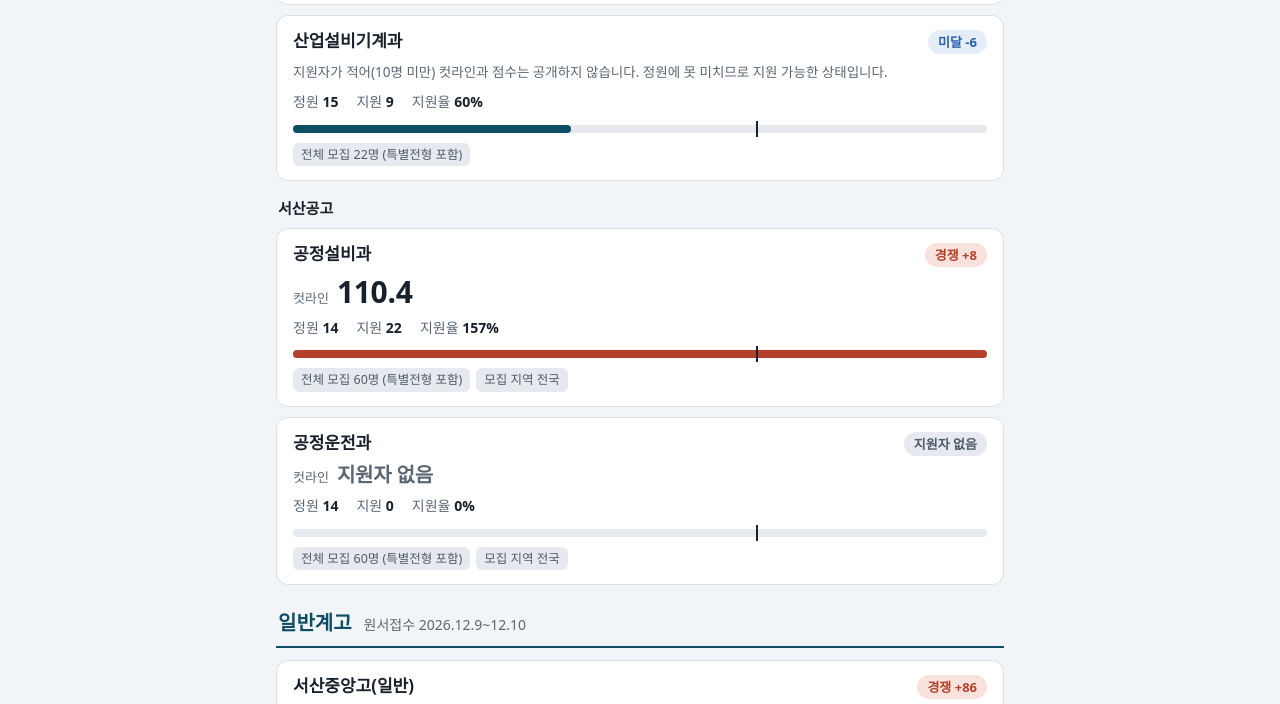
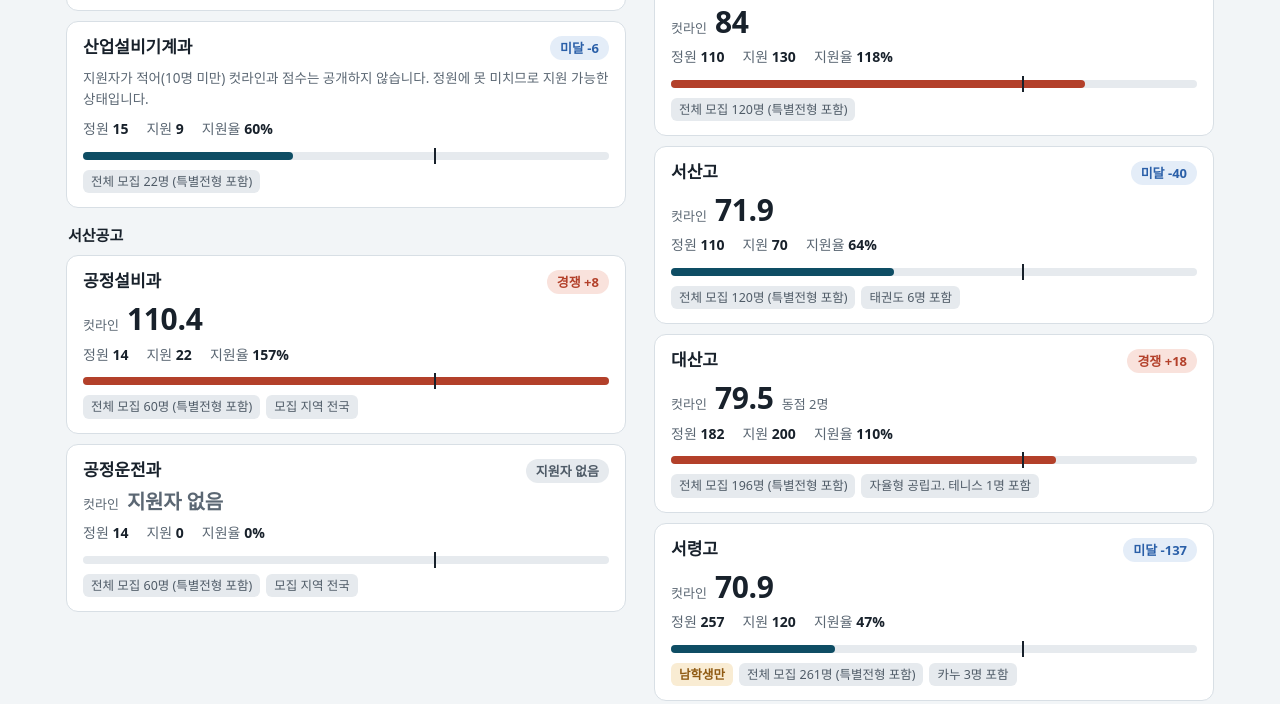
Before and after one commit to magicluffy1-tech/highschooladmission, a plain HTML site: page index.html in a window 1280 px wide. Shown: the part 726-1430 px from the top of the page. Drawn offline with Linux system fonts and the light colour scheme; a web font is replaced by a local one.

Commit message:
Add files via upload

```diff
--- a/index.html
+++ b/index.html
@@ -19,7 +19,7 @@
 *{box-sizing:border-box}
 html{color-scheme:light}
 body{margin:0;background:var(--bg);color:var(--ink);font-family:Pretendard,'Noto Sans KR','Malgun Gothic',system-ui,sans-serif;line-height:1.55;font-size:16px;-webkit-text-size-adjust:100%}
-.wrap{max-width:760px;margin:0 auto;padding:18px 16px 48px}
+.wrap{max-width:1180px;margin:0 auto;padding:18px 16px 48px}
 header{padding:6px 0 12px}
 h1{font-size:25px;font-weight:700;margin:0 0 6px;letter-spacing:-.01em}
 .meta{display:flex;flex-wrap:wrap;gap:4px 16px;color:var(--muted);font-size:14px}
@@ -35,7 +35,11 @@ h1{font-size:25px;font-weight:700;margin:0 0 6px;letter-spacing:-.01em}
 select,textarea,button.act{font:inherit}
 select{padding:7px 10px;border:1px solid var(--line);border-radius:8px;background:#fff;color:var(--ink);max-width:100%}
 
+.cols{display:grid;grid-template-columns:1fr;gap:0 28px;align-items:start}
+@media (min-width:760px){.cols{grid-template-columns:1fr 1fr}}
 .zone{margin-top:22px}
+.zone[data-z="일반계"] .zone-head{border-bottom-color:var(--open)}
+.zone[data-z="일반계"] .zone-head h2{color:var(--open)}
 .zone-head{display:flex;flex-wrap:wrap;align-items:baseline;gap:2px 12px;padding:0 2px 8px;border-bottom:2px solid var(--brand);margin-bottom:12px}
 .zone-head h2{font-size:20px;margin:0;color:var(--brand)}
 .zone-head .when{font-size:14px;color:var(--muted)}
@@ -80,7 +84,7 @@ button.act:hover{background:#0A3A4C}
 .student{margin-top:20px}
 .student h2{font-size:18px;margin:0 0 8px;display:flex;gap:10px;align-items:baseline;flex-wrap:wrap}
 .student h2 span{font-weight:400;color:var(--muted);font-size:15px}
-.res{background:var(--card);border:1px solid var(--line);border-radius:var(--radius);overflow:hidden}
+.res{margin-bottom:14px;background:var(--card);border:1px solid var(--line);border-radius:var(--radius);overflow:hidden}
 .res .zh{font-size:13px;font-weight:700;color:var(--brand);background:#F4F8FA;padding:6px 14px;border-bottom:1px solid var(--line)}
 .li{display:flex;justify-content:space-between;gap:10px;padding:11px 14px;border-bottom:1px solid var(--line)}
 .li:last-child{border-bottom:0}
@@ -250,8 +254,10 @@ function sortList(list, mode) {
 function renderDash() {
   const mode = $('sort-dash').value;
   const box = $('dash'); box.textContent = '';
+  const cols = h('div', {class: 'cols'});
+  box.append(cols);
   zonesOf(DATA.schools).forEach(z => {
-    const sec = h('div', {class: 'zone'},
+    const sec = h('div', {class: 'zone', 'data-z': z.key},
       h('div', {class: 'zone-head'}, h('h2', {text: z.title}), z.apply ? h('span', {class: 'when', text: '원서접수 ' + z.apply}) : ''));
     if (z.note) sec.append(h('p', {class: 'zone-note', text: z.note}));
     if (z.key === '특성화') {
@@ -272,7 +278,7 @@ function renderDash() {
     } else {
       sortList(z.list, mode).forEach(s => sec.append(schoolCard(s)));
     }
-    box.append(sec);
+    cols.append(sec);
   });
 }
 
@@ -309,8 +315,10 @@ $('go').addEventListener('click', () => {
   if (!out.length) return;
   const pick = $('pick').value, mode = $('sort-look').value;
   out.forEach(st => {
-    const res = h('div', {class: 'res'});
+    const cols = h('div', {class: 'cols'});
     zonesOf(DATA.schools).forEach(z => {
+      const res = h('div', {class: 'res'});
+      cols.append(res);
       const rows = z.list.map(s => ({s, j: judge(s, st.score)}));
       rows.sort((a, b) => {
         if (pick) { if (a.s.name === pick) return -1; if (b.s.name === pick) return 1; }
@@ -330,7 +338,7 @@ $('go').addEventListener('click', () => {
             d == null ? '' : h('div', {class: 'd ' + (d >= 0 ? 'pos' : 'neg'), text: '컷라인 ' + (d >= 0 ? '+' : '') + fmt(d)}))));
       });
     });
-    box.append(h('div', {class: 'student'}, h('h2', {}, st.label, h('span', {text: fmt(st.score) + '점'})), res));
+    box.append(h('div', {class: 'student'}, h('h2', {}, st.label, h('span', {text: fmt(st.score) + '점'})), cols));
   });
   box.append(h('p', {class: 'legend', text: '판정 기준: 정원의 95% 안쪽이면 안정, 정원 안쪽이면 소신, 정원의 105%까지는 위험, 그 밖은 어려움. 지원자가 정원보다 적은 곳은 지원 가능으로 표시합니다. 특성화고의 취업희망자 특별전형은 반영되지 않습니다.'}));
 });
```
